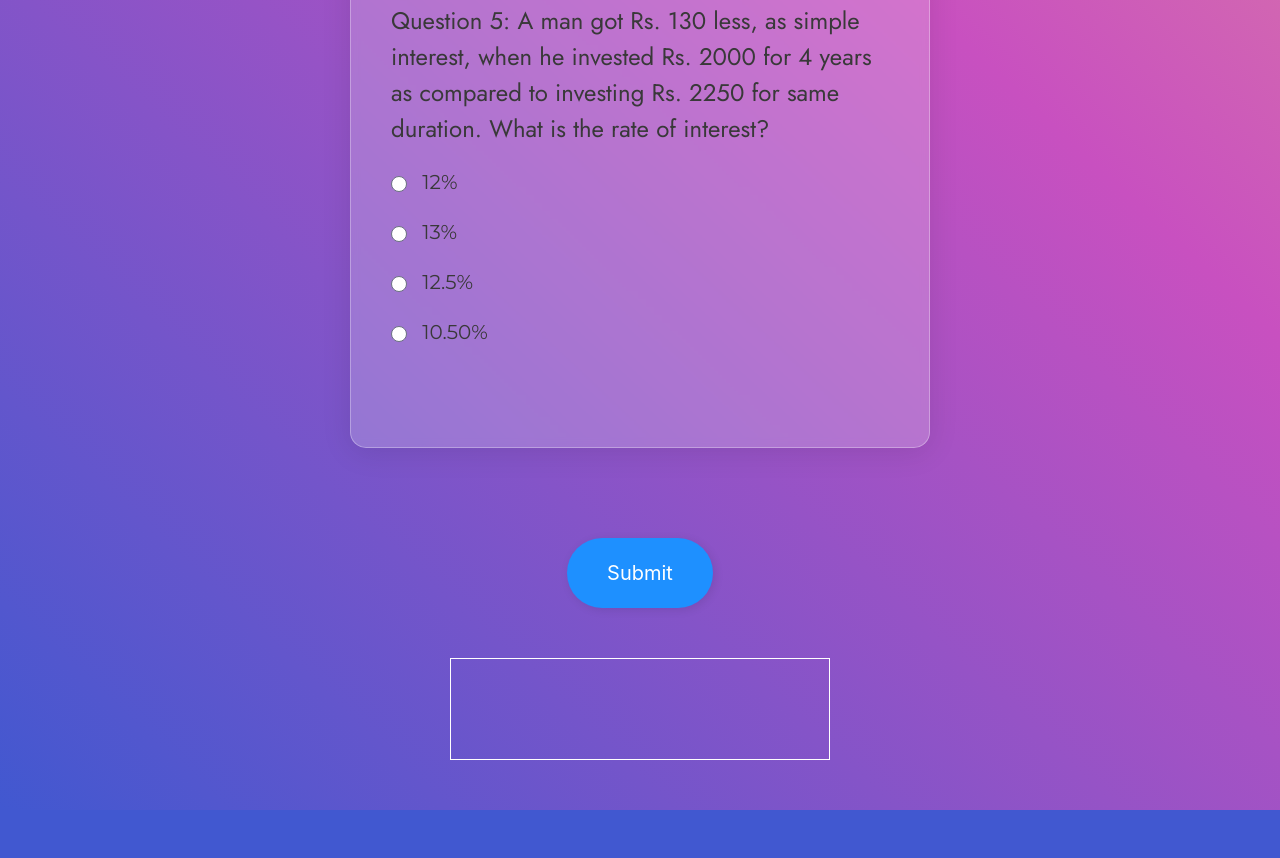
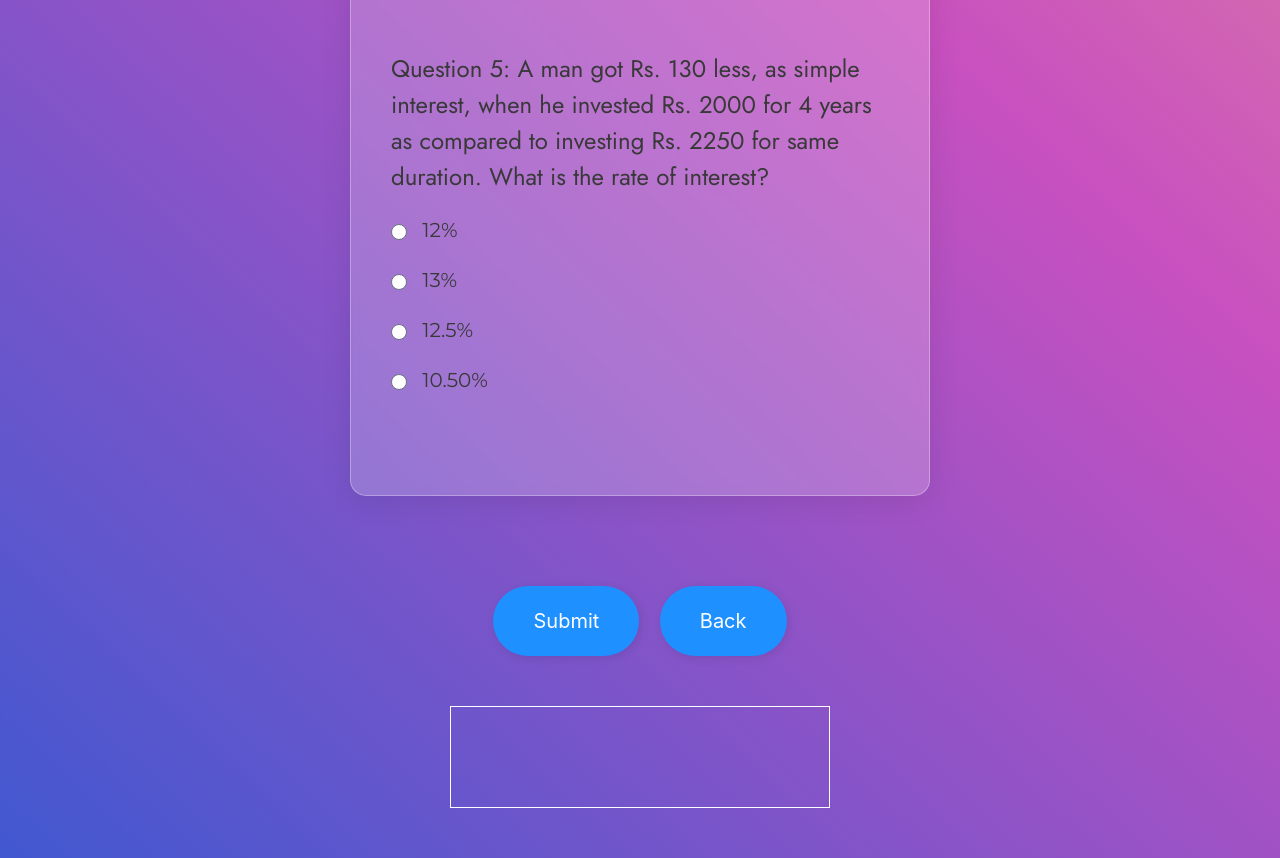
Before and after one commit to Sakshamgupta257/ecell_nitb_hack2k23__BinaryBeast, a website: page Frontend/quiz.html in a window 1280 px wide. Shown: the part 1620-2478 px from the top of the page. Before the commit the page ends 2430 px from the top, so only its background shows below. Drawn offline with nearby package versions, Linux system fonts and the light colour scheme.

Commit message:
quiz done

```diff
--- a/Frontend/quiz.html
+++ b/Frontend/quiz.html
@@ -9,10 +9,11 @@
 
 </head>
 <body>
-        <h1>Aptitude Quiz</h1>
+        <h1 class="text-4xl mt-8">Aptitude Quiz</h1>
         <form id="quiz-form">
         </form>
-        <button id="submit-btn">Submit</button>
+        <button id="submit-btn" class="mx-2">Submit</button>
+        <button id="back-btn" class="mx-2"><a href="../index.html">Back</a></button>
 
 
         <div id="result">
```
